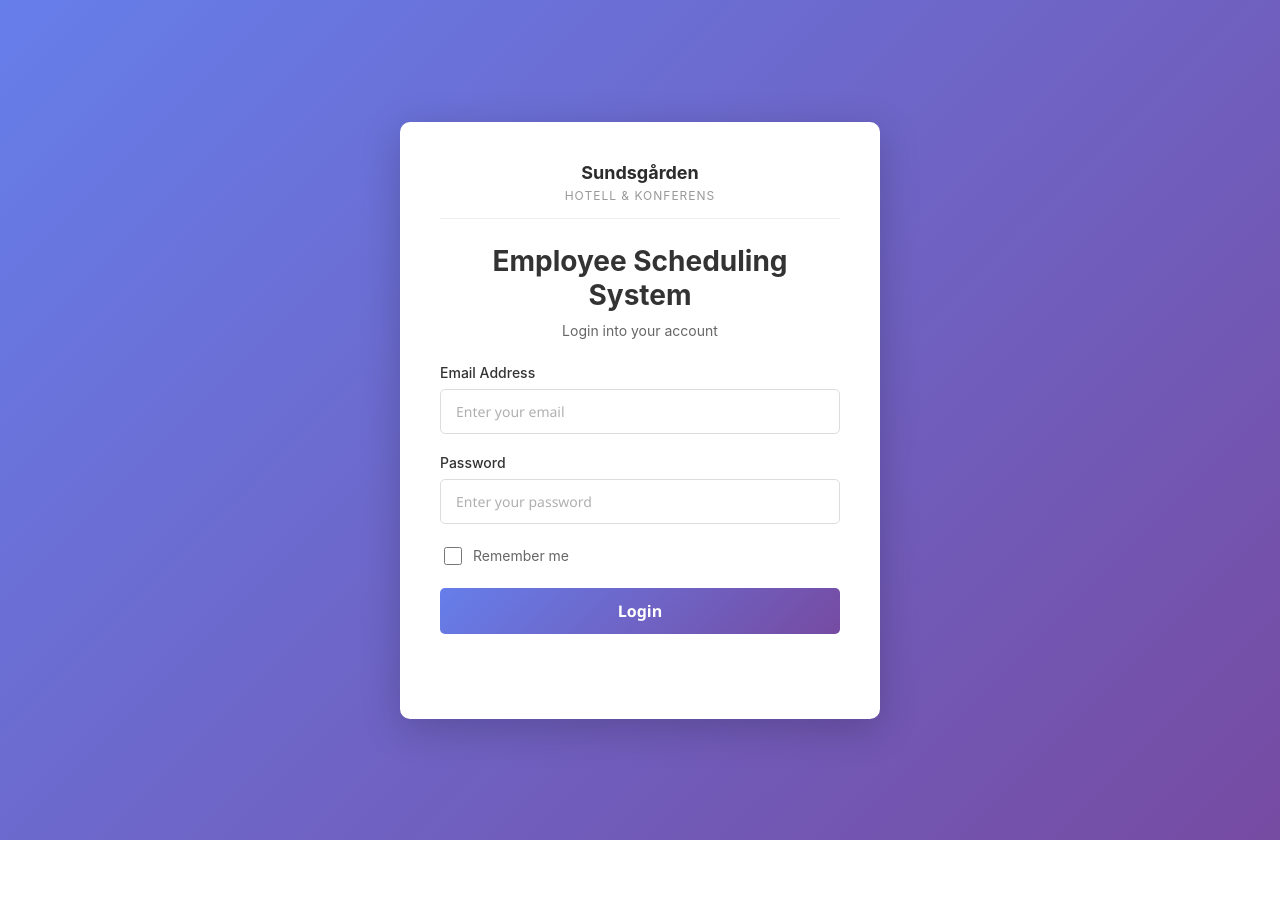
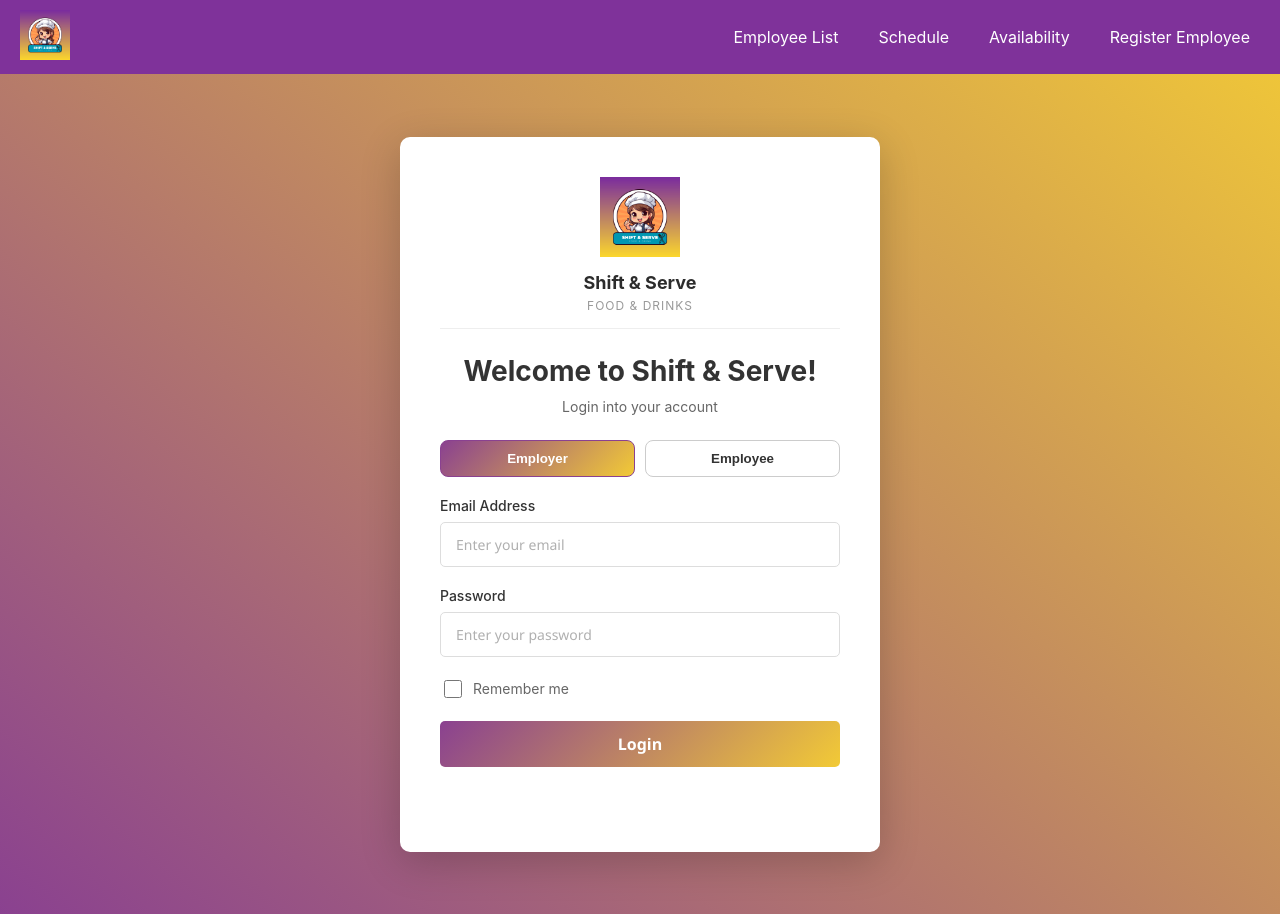
Before and after one commit to SonalMahe/employee-scheduling-project, a React (Create React App) app in the folder frontend/: page / in a window 1280 px wide. Before the commit the page ends 840 px from the top, so only its background shows below. Built offline with nearby package versions, Linux system fonts and the light colour scheme.

Commit message:
added logo and navbar

```diff
--- a/frontend/src/App.css
+++ b/frontend/src/App.css
@@ -3,8 +3,8 @@
    ============================================================================ */
 
 :root {
-  --primary-color: #667eea;
-  --primary-dark: #764ba2;
+  --primary-color: #8a4190;
+  --primary-dark: #f2ca36;
   --text-primary: #333;
   --text-secondary: #666;
   --text-light: #999;
@@ -14,6 +14,13 @@
   --bg-input-focus: #fafbff;
   --error-bg: #fee;
   --error-text: #c33;
+}
+
+body {
+  margin: 0;
+  min-height: 100vh;
+  background: linear-gradient(400deg, #8a4190 0%, #f2ca36 100%);
+  font-family: "Segoe UI", Tahoma, Geneva, Verdana, sans-serif;
 }
 
 /* ============================================================================
@@ -40,7 +47,11 @@
    ============================================================================ */
 
 .bg-primary-gradient {
-  background: linear-gradient(135deg, var(--primary-color) 0%, var(--primary-dark) 100%);
+  background: linear-gradient(
+    400deg,
+    var(--primary-color) 0%,
+    var(--primary-dark) 100%
+  );
 }
 
 .bg-white {
@@ -69,7 +80,7 @@ select {
   font-size: 14px;
   transition: all 0.3s ease;
   box-sizing: border-box;
-  font-family: 'Segoe UI', Tahoma, Geneva, Verdana, sans-serif;
+  font-family: "Segoe UI", Tahoma, Geneva, Verdana, sans-serif;
   color: var(--text-primary);
 }
 
@@ -135,7 +146,11 @@ input[type="radio"]:disabled {
 .login-button,
 button:not([class]) {
   padding: 12px 24px;
-  background: linear-gradient(135deg, var(--primary-color) 0%, var(--primary-dark) 100%);
+  background: linear-gradient(
+    135deg,
+    var(--primary-color) 0%,
+    var(--primary-dark) 100%
+  );
   color: white;
   border: none;
   border-radius: 5px;
@@ -143,7 +158,7 @@ button:not([class]) {
   font-weight: 600;
   cursor: pointer;
   transition: all 0.3s ease;
-  font-family: 'Segoe UI', Tahoma, Geneva, Verdana, sans-serif;
+  font-family: "Segoe UI", Tahoma, Geneva, Verdana, sans-serif;
 }
 
 .btn-primary:hover:not(:disabled),
--- a/frontend/src/App.jsx
+++ b/frontend/src/App.jsx
@@ -1,5 +1,6 @@
 import "./App.css";
 import { BrowserRouter, Routes, Route, Navigate } from "react-router-dom";
+import Layout from "./Components/Layout/Layout";
 import Login from "./Components/Login/Login.jsx";
 import RegisterEmployee from "./Components/RegisterEmployee/RegisterEmployee.jsx";
 import EmployeeAvailability from "./Components/EmployeeAvailability/EmployeeAvailability.jsx";
@@ -10,12 +11,14 @@ function App() {
   return (
     <BrowserRouter>
       <Routes>
-        <Route path="/" element={<Login />} />
-        <Route path="/employee-list" element={<EmployeeList />} />
-        <Route path="/schedule" element={<JobSchedule />} />
-        <Route path="/register-employee" element={<RegisterEmployee />} />
-        <Route path="/availability" element={<EmployeeAvailability />} />
-        <Route path="*" element={<Navigate to="/" replace />} />
+        <Route path="/" element={<Layout />}>
+          <Route index element={<Login />} />
+          <Route path="employee-list" element={<EmployeeList />} />
+          <Route path="schedule" element={<JobSchedule />} />
+          <Route path="register-employee" element={<RegisterEmployee />} />
+          <Route path="availability" element={<EmployeeAvailability />} />
+          <Route path="*" element={<Navigate to="/" replace />} />
+        </Route>
       </Routes>
     </BrowserRouter>
   );
--- /dev/null
+++ b/frontend/src/Components/Layout/Layout.css
@@ -0,0 +1 @@
+/* Removed padding to make navbar and page look connected */
--- /dev/null
+++ b/frontend/src/Components/Layout/Layout.jsx
@@ -0,0 +1,16 @@
+import { Outlet } from "react-router-dom";
+import Navbar from "../Navbar/Navbar";
+import "./Layout.css";
+
+const Layout = () => {
+  return (
+    <div>
+      <Navbar />
+      <main>
+        <Outlet />
+      </main>
+    </div>
+  );
+};
+
+export default Layout;
--- a/frontend/src/Components/Login/Login.css
+++ b/frontend/src/Components/Login/Login.css
@@ -7,7 +7,7 @@
   justify-content: center;
   align-items: center;
   min-height: 100vh;
-  background: linear-gradient(135deg, #667eea 0%, #764ba2 100%);
+  background: transparent;
   padding: 20px;
 }
 
@@ -69,6 +69,12 @@
   margin: 0;
 }
 
+.login-logo {
+  width: 80px;
+  height: auto;
+  margin-bottom: 10px;
+}
+
 /* ============================================================================
    LOGIN BUTTON - SPECIFIC OVERRIDE
    ============================================================================ */
@@ -76,6 +82,36 @@
 .login-button {
   width: 100%;
   margin-bottom: 20px;
+}
+
+.role-selector {
+  display: flex;
+  justify-content: center;
+  gap: 10px;
+  margin-bottom: 20px;
+}
+
+.role-button {
+  flex: 1;
+  padding: 10px 14px;
+  border: 1px solid #ccc;
+  border-radius: 8px;
+  background: white;
+  color: #333;
+  cursor: pointer;
+  font-weight: 600;
+  transition: all 0.25s ease;
+}
+
+.role-button.active {
+  border-color: #8a4190;
+  background: linear-gradient(135deg, #8a4190 0%, #f2ca36 100%);
+  color: white;
+}
+
+.role-button:hover {
+  transform: translateY(-1px);
+  box-shadow: 0 8px 18px rgba(0, 0, 0, 0.08);
 }
 
 /* ============================================================================
--- a/frontend/src/Components/Login/Login.jsx
+++ b/frontend/src/Components/Login/Login.jsx
@@ -1,14 +1,16 @@
-import { useState, useEffect } from 'react';
-import { useNavigate } from 'react-router-dom';
-import { login, saveSession, loadSession } from '../../Api/api';
-import './Login.css';
+import { useState, useEffect } from "react";
+import { useNavigate } from "react-router-dom";
+import { login, saveSession, loadSession } from "../../Api/api";
+import logo from "../../assets/image/resturantLogo.png";
+import "./Login.css";
 
 function Login() {
   const navigate = useNavigate();
-  const [email, setEmail] = useState('');
-  const [password, setPassword] = useState('');
+  const [email, setEmail] = useState("");
+  const [password, setPassword] = useState("");
   const [rememberMe, setRememberMe] = useState(false);
-  const [error, setError] = useState('');
+  const [selectedRole, setSelectedRole] = useState("EMPLOYER");
+  const [error, setError] = useState("");
   const [loading, setLoading] = useState(false);
 
   // Skip login if already logged in
@@ -21,7 +23,7 @@ function Login() {
 
   // Load saved email on component mount
   useEffect(() => {
-    const savedEmail = localStorage.getItem('rememberMe_email');
+    const savedEmail = localStorage.getItem("rememberMe_email");
     if (savedEmail) {
       setEmail(savedEmail);
       setRememberMe(true);
@@ -31,21 +33,27 @@ function Login() {
   // Handle form submission
   const handleSubmit = async (e) => {
     e.preventDefault();
-    setError('');
+    setError("");
     setLoading(true);
     try {
+      if (!selectedRole) {
+        setError("Please choose Employer or Employee before signing in.");
+        setLoading(false);
+        return;
+      }
+
       const user = await login(email, password);
       saveSession(user);
 
       // Handle remember me
       if (rememberMe) {
-        localStorage.setItem('rememberMe_email', email);
+        localStorage.setItem("rememberMe_email", email);
       } else {
-        localStorage.removeItem('rememberMe_email');
+        localStorage.removeItem("rememberMe_email");
       }
 
-      setEmail('');
-      setPassword('');
+      setEmail("");
+      setPassword("");
 
       navigate(user.role === "EMPLOYER" ? "/employee-list" : "/availability");
     } catch (err) {
@@ -59,11 +67,29 @@ function Login() {
     <div className="login-container">
       <div className="login-card">
         <div className="header-section">
-          <h2 className="header-title">Sundsgården</h2>
-          <p className="header-subtitle">Hotell & Konferens</p>
+          <img src={logo} alt="Sundsgården Logo" className="login-logo" />
+          <h2 className="header-title">Shift & Serve</h2>
+          <p className="header-subtitle">Food & Drinks</p>
         </div>
-        <h1 className="login-title">Employee Scheduling System</h1>
+        <h1 className="login-title">Welcome to Shift & Serve!</h1>
         <p className="login-subtitle">Login into your account</p>
+
+        <div className="role-selector">
+          <button
+            type="button"
+            className={`role-button ${selectedRole === "EMPLOYER" ? "active" : ""}`}
+            onClick={() => setSelectedRole("EMPLOYER")}
+          >
+            Employer
+          </button>
+          <button
+            type="button"
+            className={`role-button ${selectedRole === "EMPLOYEE" ? "active" : ""}`}
+            onClick={() => setSelectedRole("EMPLOYEE")}
+          >
+            Employee
+          </button>
+        </div>
 
         <form onSubmit={handleSubmit} className="login-form">
           <div className="form-group">
@@ -105,12 +131,8 @@ function Login() {
 
           {error && <div className="error-message">{error}</div>}
 
-          <button
-            type="submit"
-            className="login-button"
-            disabled={loading}
-          >
-            {loading ? 'Logging in...' : 'Login'}
+          <button type="submit" className="login-button" disabled={loading}>
+            {loading ? "Logging in..." : "Login"}
           </button>
         </form>
       </div>
--- /dev/null
+++ b/frontend/src/Components/Navbar/Navbar.css
@@ -0,0 +1,87 @@
+.navbar {
+  display: flex;
+  justify-content: space-between;
+  align-items: center;
+  background-color: #7f329a;
+  padding: 10px 20px;
+  color: white;
+  position: relative;
+}
+
+.navbar-logo .logo-image {
+  height: 50px;
+  width: auto;
+}
+
+.hamburger {
+  display: none;
+  flex-direction: column;
+  cursor: pointer;
+}
+
+.bar {
+  width: 25px;
+  height: 3px;
+  background-color: white;
+  margin: 3px 0;
+  transition: 0.3s;
+}
+
+.navbar-links {
+  list-style: none;
+  display: flex;
+  margin: 0;
+  padding: 0;
+}
+
+.navbar-links li {
+  margin-left: 20px;
+}
+
+.navbar-links a {
+  color: white;
+  text-decoration: none;
+  padding: 10px;
+  transition: background-color 0.3s;
+}
+
+.navbar-links a:hover {
+  background-color: #555;
+  border-radius: 4px;
+}
+
+/* Mobile styles */
+@media (max-width: 768px) {
+  .hamburger {
+    display: flex;
+  }
+
+  .navbar-links {
+    position: absolute;
+    top: 100%;
+    left: 0;
+    width: 100%;
+    background-color: #333;
+    flex-direction: column;
+    transform: translateY(-100%);
+    opacity: 0;
+    visibility: hidden;
+    transition: all 0.3s ease;
+  }
+
+  .navbar-links.open {
+    transform: translateY(0);
+    opacity: 1;
+    visibility: visible;
+  }
+
+  .navbar-links li {
+    margin: 0;
+    text-align: center;
+  }
+
+  .navbar-links a {
+    display: block;
+    padding: 15px;
+  }
+}
--- /dev/null
+++ b/frontend/src/Components/Navbar/Navbar.jsx
@@ -0,0 +1,51 @@
+import { useState } from "react";
+import { Link } from "react-router-dom";
+import logo from "../../assets/image/resturantLogo.png";
+import "./Navbar.css";
+
+const Navbar = () => {
+  const [isOpen, setIsOpen] = useState(false);
+
+  const toggleMenu = () => {
+    setIsOpen(!isOpen);
+  };
+
+  return (
+    <nav className="navbar">
+      <div className="navbar-logo">
+        <Link to="/">
+          <img src={logo} alt="Logo" className="logo-image" />
+        </Link>
+      </div>
+      <div className="hamburger" onClick={toggleMenu}>
+        <span className={`bar ${isOpen ? "open" : ""}`}></span>
+        <span className={`bar ${isOpen ? "open" : ""}`}></span>
+        <span className={`bar ${isOpen ? "open" : ""}`}></span>
+      </div>
+      <ul className={`navbar-links ${isOpen ? "open" : ""}`}>
+        <li>
+          <Link to="/employee-list" onClick={() => setIsOpen(false)}>
+            Employee List
+          </Link>
+        </li>
+        <li>
+          <Link to="/schedule" onClick={() => setIsOpen(false)}>
+            Schedule
+          </Link>
+        </li>
+        <li>
+          <Link to="/availability" onClick={() => setIsOpen(false)}>
+            Availability
+          </Link>
+        </li>
+        <li>
+          <Link to="/register-employee" onClick={() => setIsOpen(false)}>
+            Register Employee
+          </Link>
+        </li>
+      </ul>
+    </nav>
+  );
+};
+
+export default Navbar;
--- a/frontend/src/Components/SchedulePage/SchedulePage.css
+++ b/frontend/src/Components/SchedulePage/SchedulePage.css
@@ -1,7 +1,7 @@
 /* Container */
 .schedule-container {
   padding: 20px;
-  background-color: #f4f6f8;
+  background: transparent;
   min-height: 100vh;
 }
 
@@ -15,6 +15,9 @@
 .select-box {
   margin-bottom: 20px;
   text-align: center;
+  display: flex;
+  justify-content: center;
+  gap: 10px;
 }
 
 .select-box input {
--- a/frontend/src/index.html
+++ b/frontend/src/index.html
@@ -3,7 +3,7 @@
   <head>
     <meta charset="UTF-8" />
     <meta name="viewport" content="width=device-width, initial-scale=1.0" />
-    <title></title>
+    <title>Shift & Serve</title>
     <p>Employee Scheduling System</p>
   </head>
   <body>
--- a/frontend/tsconfig.json
+++ b/frontend/tsconfig.json
@@ -39,6 +39,6 @@
     "isolatedModules": true,
     "noUncheckedSideEffectImports": true,
     "moduleDetection": "force",
-    "skipLibCheck": true,
+    "skipLibCheck": true
   }
 }
```
Also changed, not shown: frontend/src/assets/image/resturantLogo.png (added).
